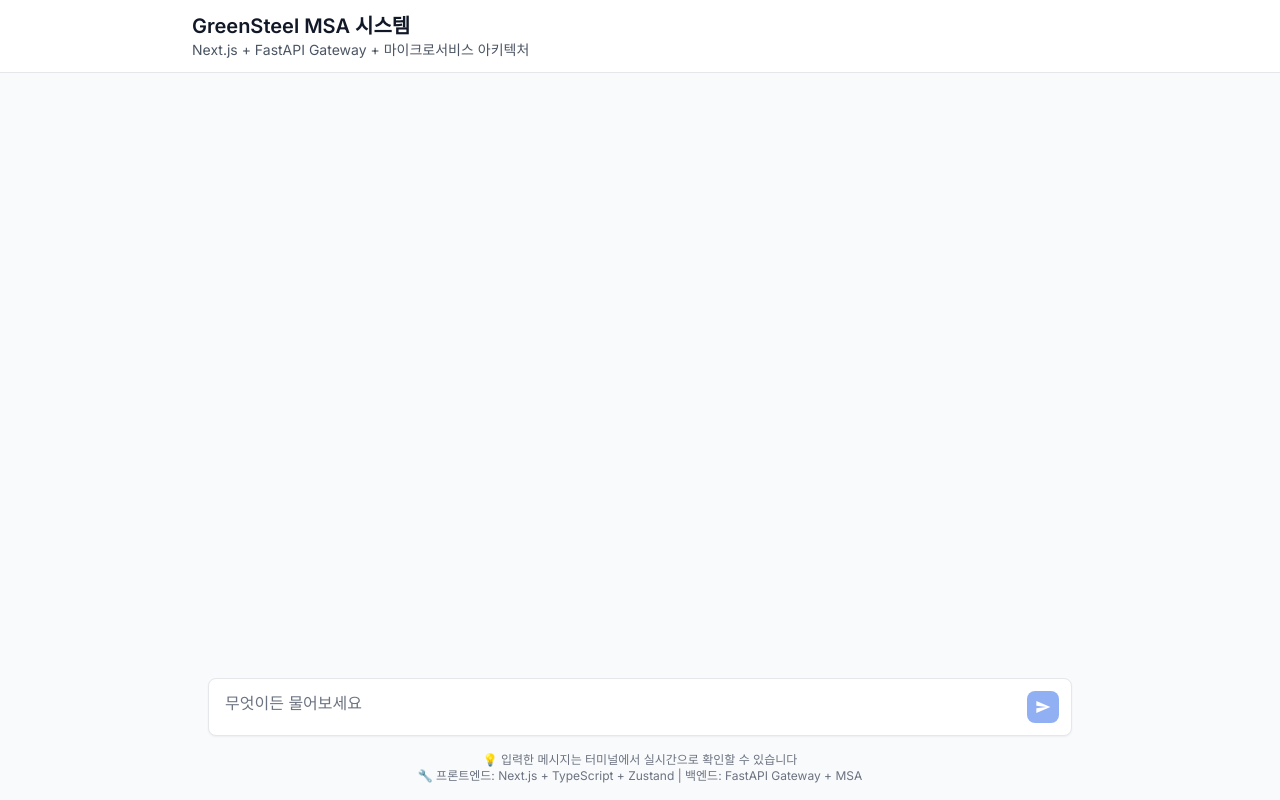
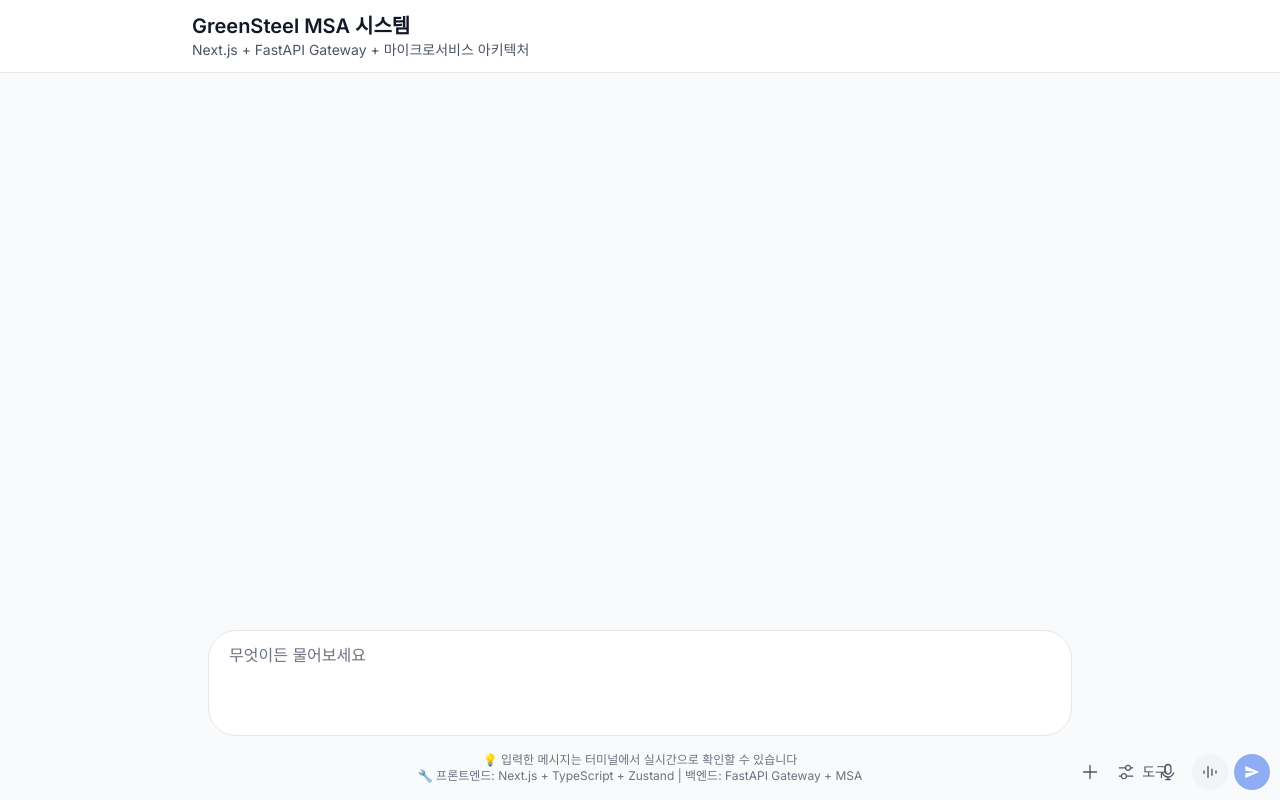
Before and after one commit to S1692/greensteel, a Next.js app: page / in a window 1280 px wide. Built offline with nearby package versions, Linux system fonts and the light colour scheme.

Commit message:
feat: ChatGPT 스타일 입력 폼 완전 구현 - 정확한 UI 복제

```diff
--- a/src/app/page.tsx
+++ b/src/app/page.tsx
@@ -84,19 +84,19 @@ export default function Home() {
           )}
         </div>
 
-        {/* 입력 폼 */}
-        <div className="bg-white rounded-lg shadow-sm border border-gray-200">
-          <form onSubmit={handleSubmit} className="relative">
+        {/* ChatGPT 스타일 입력 폼 */}
+        <form className="w-full" onSubmit={handleSubmit}>
+          <div className="bg-white shadow-short flex w-full cursor-text flex-col items-center justify-center overflow-clip bg-clip-padding contain-inline-size rounded-[28px] border border-gray-200">
             <div className="relative flex min-h-14 w-full items-end">
               <div className="relative flex w-full flex-auto flex-col">
-                <div className="relative mx-4 flex min-h-14 flex-auto bg-transparent items-start py-3">
-                  <div className="w-full max-h-[25dvh] max-h-52 flex-1 overflow-auto">
+                <div className="relative mx-5 flex min-h-14 flex-auto bg-transparent items-start">
+                  <div className="text-gray-900 max-h-[25dvh] max-h-52 flex-1 overflow-auto [scrollbar-width:thin] default-browser vertical-scroll-fade-mask">
                     <textarea
                       value={message}
                       onChange={handleInputChange}
                       onKeyDown={handleKeyDown}
                       placeholder="무엇이든 물어보세요"
-                      className="w-full resize-none bg-transparent border-0 outline-none text-gray-900 placeholder-gray-500 text-base leading-6"
+                      className="w-full resize-none bg-transparent border-0 outline-none text-gray-900 placeholder-gray-500 text-base leading-6 min-h-[56px] py-3"
                       rows={1}
                       disabled={isLoading}
                       style={{
@@ -106,14 +106,83 @@ export default function Home() {
                     />
                   </div>
                 </div>
+                <div className="justify-content-end relative ms-2 flex w-full flex-auto flex-col">
+                  <div className="flex-auto"></div>
+                </div>
+                <div style={{ height: '48px' }}></div>
+              </div>
+            </div>
+
+            {/* 하단 액션 버튼들 */}
+            <div className="absolute bottom-2.5 flex items-center" style={{ left: 'calc(2.5*var(--spacing))', right: '102px' }}>
+              {/* 파일 업로드 버튼 */}
+              <div className="relative">
+                <div className="flex flex-col">
+                  <span className="flex">
+                    <button
+                      type="button"
+                      className="composer-btn p-2 rounded-lg hover:bg-gray-100 transition-colors"
+                      aria-label="사진 및 파일 추가"
+                    >
+                      <svg width="20" height="20" viewBox="0 0 20 20" fill="currentColor" xmlns="http://www.w3.org/2000/svg" className="icon text-gray-600">
+                        <path d="M9.33496 16.5V10.665H3.5C3.13273 10.665 2.83496 10.3673 2.83496 10C2.83496 9.63273 3.13273 9.33496 3.5 9.33496H9.33496V3.5C9.33496 3.13273 9.63273 2.83496 10 2.83496C10.3673 2.83496 10.665 3.13273 10.665 3.5V9.33496H16.5L16.6338 9.34863C16.9369 9.41057 17.165 9.67857 17.165 10C17.165 10.3214 16.9369 10.5894 16.6338 10.6514L16.5 10.665H10.665V16.5C10.665 16.8673 10.3673 17.165 10 17.165C9.63273 17.165 9.33496 16.8673 9.33496 16.5Z"></path>
+                      </svg>
+                    </button>
+                  </span>
+                </div>
+              </div>
+
+              {/* 도구 버튼 */}
+              <button
+                type="button"
+                className="composer-btn p-2 rounded-lg hover:bg-gray-100 transition-colors flex items-center"
+                aria-label="도구 선택하기"
+              >
+                <svg width="20" height="20" viewBox="0 0 20 20" fill="currentColor" xmlns="http://www.w3.org/2000/svg" className="icon text-gray-600">
+                  <path d="M7.91626 11.0013C9.43597 11.0013 10.7053 12.0729 11.011 13.5013H16.6663L16.801 13.515C17.1038 13.5771 17.3311 13.8453 17.3313 14.1663C17.3313 14.4875 17.1038 14.7555 16.801 14.8177L16.6663 14.8314H11.011C10.7056 16.2601 9.43619 17.3314 7.91626 17.3314C6.39643 17.3312 5.1269 16.2601 4.82153 14.8314H3.33325C2.96598 14.8314 2.66821 14.5336 2.66821 14.1663C2.66839 13.7992 2.96609 13.5013 3.33325 13.5013H4.82153C5.12713 12.0729 6.39665 11.0015 7.91626 11.0013ZM7.91626 12.3314C6.90308 12.3316 6.08148 13.1532 6.0813 14.1663C6.0813 15.1797 6.90297 16.0011 7.91626 16.0013C8.9297 16.0013 9.75122 15.1798 9.75122 14.1663C9.75104 13.153 8.92959 12.3314 7.91626 12.3314ZM12.0833 2.66829C13.6031 2.66829 14.8725 3.73966 15.178 5.16829H16.6663L16.801 5.18196C17.1038 5.24414 17.3313 5.51212 17.3313 5.83333C17.3313 6.15454 17.1038 6.42253 16.801 6.4847L16.6663 6.49837H15.178C14.8725 7.92701 13.6031 8.99837 12.0833 8.99837C10.5634 8.99837 9.29405 7.92701 8.98853 6.49837H3.33325C2.96598 6.49837 2.66821 6.2006 2.66821 5.83333C2.66821 5.46606 2.96598 5.16829 3.33325 5.16829H8.98853C9.29405 3.73966 10.5634 2.66829 12.0833 2.66829ZM12.0833 3.99837C11.0698 3.99837 10.2483 4.81989 10.2483 5.83333C10.2483 6.84677 11.0698 7.66829 12.0833 7.66829C13.0967 7.66829 13.9182 6.84677 13.9182 5.83333C13.9182 4.81989 13.0967 3.99837 12.0833 3.99837Z"></path>
+                </svg>
+                <span className="ms-1.5 me-0.5 text-gray-600 text-sm">도구</span>
+              </button>
+            </div>
+
+                         {/* 우측 하단 액션 버튼들 */}
+             <div className="absolute end-2.5 bottom-2.5 flex items-center gap-2">
+               <div className="ms-auto flex items-center gap-1.5">
+                 {/* 음성 입력 버튼 */}
+                 <span className="">
+                   <button
+                     aria-label="음성 입력 버튼"
+                     type="button"
+                     className="composer-btn p-2 rounded-lg hover:bg-gray-100 transition-colors"
+                   >
+                     <svg width="20" height="20" viewBox="0 0 20 20" fill="currentColor" xmlns="http://www.w3.org/2000/svg" className="icon text-gray-600">
+                       <path d="M15.7806 10.1963C16.1326 10.3011 16.3336 10.6714 16.2288 11.0234L16.1487 11.2725C15.3429 13.6262 13.2236 15.3697 10.6644 15.6299L10.6653 16.835H12.0833L12.2171 16.8486C12.5202 16.9106 12.7484 17.1786 12.7484 17.5C12.7484 17.8214 12.5202 18.0894 12.2171 18.1514L12.0833 18.165H7.91632C7.5492 18.1649 7.25128 17.8672 7.25128 17.5C7.25128 17.1328 7.5492 16.8351 7.91632 16.835H9.33527L9.33429 15.6299C6.775 15.3697 4.6558 13.6262 3.84992 11.2725L3.76984 11.0234L3.74445 10.8906C3.71751 10.5825 3.91011 10.2879 4.21808 10.1963C4.52615 10.1047 4.84769 10.2466 4.99347 10.5195L5.04523 10.6436L5.10871 10.8418C5.8047 12.8745 7.73211 14.335 9.99933 14.335C12.3396 14.3349 14.3179 12.7789 14.9534 10.6436L15.0052 10.5195C15.151 10.2466 15.4725 10.1046 15.7806 10.1963ZM12.2513 5.41699C12.2513 4.17354 11.2437 3.16521 10.0003 3.16504C8.75675 3.16504 7.74835 4.17343 7.74835 5.41699V9.16699C7.74853 10.4104 8.75685 11.418 10.0003 11.418C11.2436 11.4178 12.2511 10.4103 12.2513 9.16699V5.41699ZM13.5814 9.16699C13.5812 11.1448 11.9781 12.7479 10.0003 12.748C8.02232 12.748 6.41845 11.1449 6.41828 9.16699V5.41699C6.41828 3.43889 8.02221 1.83496 10.0003 1.83496C11.9783 1.83514 13.5814 3.439 13.5814 5.41699V9.16699Z"></path>
+                     </svg>
+                   </button>
+                 </span>
+
+                 {/* 음성 모드 버튼 */}
+                 <div className="min-w-9">
+                   <span className="">
+                     <button
+                       data-testid="composer-speech-button"
+                       aria-label="음성 모드 시작"
+                       className="relative flex h-9 items-center justify-center rounded-full disabled:text-gray-50 disabled:opacity-30 w-9 bg-gray-100 hover:bg-gray-200 transition-colors"
+                     >
+                       <div className="flex items-center justify-center">
+                         <svg width="20" height="20" viewBox="0 0 20 20" fill="currentColor" xmlns="http://www.w3.org/2000/svg" className="icon text-gray-600">
+                           <path d="M7.33496 15.5V4.5C7.33496 4.13275 7.63275 3.83499 8 3.83496C8.36727 3.83496 8.66504 4.13273 8.66504 4.5V15.5C8.66504 15.8673 8.36727 16.165 8 16.165C7.63275 16.165 7.33496 15.8673 7.33496 15.5ZM11.335 13.1309V7.20801C11.335 6.84075 11.6327 6.54298 12 6.54297C12.3673 6.54297 12.665 6.84074 12.665 7.20801V13.1309C12.665 13.4981 12.3672 13.7959 12 13.7959C11.6328 13.7959 11.335 13.4981 11.335 13.1309ZM3.33496 11.3535V8.81543C3.33496 8.44816 3.63273 8.15039 4 8.15039C4.36727 8.15039 4.66504 8.44816 4.66504 8.81543V11.3535C4.66504 11.7208 4.36727 12.0186 4 12.0186C3.63273 12.0186 3.33496 11.7208 3.33496 11.3535ZM15.335 11.3535V8.81543C15.335 8.44816 15.6327 8.15039 16 8.15039C16.3673 8.15039 16.665 8.44816 16.665 8.81543V11.3535C16.665 11.7208 16.3673 12.0186 16 12.0186C15.6327 12.0186 15.335 11.7208 15.335 11.3535Z"></path>
+                         </svg>
+                       </div>
+                     </button>
+                   </span>
                  </div>
 
                  {/* 전송 버튼 */}
-              <div className="flex items-end p-3">
                  <button
                    type="submit"
                    disabled={isLoading || !message.trim()}
-                  className="flex items-center justify-center w-8 h-8 rounded-lg bg-blue-600 text-white hover:bg-blue-700 disabled:opacity-50 disabled:cursor-not-allowed transition-colors"
+                   className="flex items-center justify-center w-9 h-9 rounded-full bg-blue-600 text-white hover:bg-blue-700 disabled:opacity-50 disabled:cursor-not-allowed transition-colors"
                    aria-label="전송하기"
                  >
                    {isLoading ? (
@@ -126,8 +195,8 @@ export default function Home() {
                  </button>
                </div>
              </div>
+          </div>
         </form>
-        </div>
 
         {/* 하단 정보 */}
         <div className="mt-4 text-center text-xs text-gray-500">
```
Lines whose indentation alone changed are shown as unchanged.
